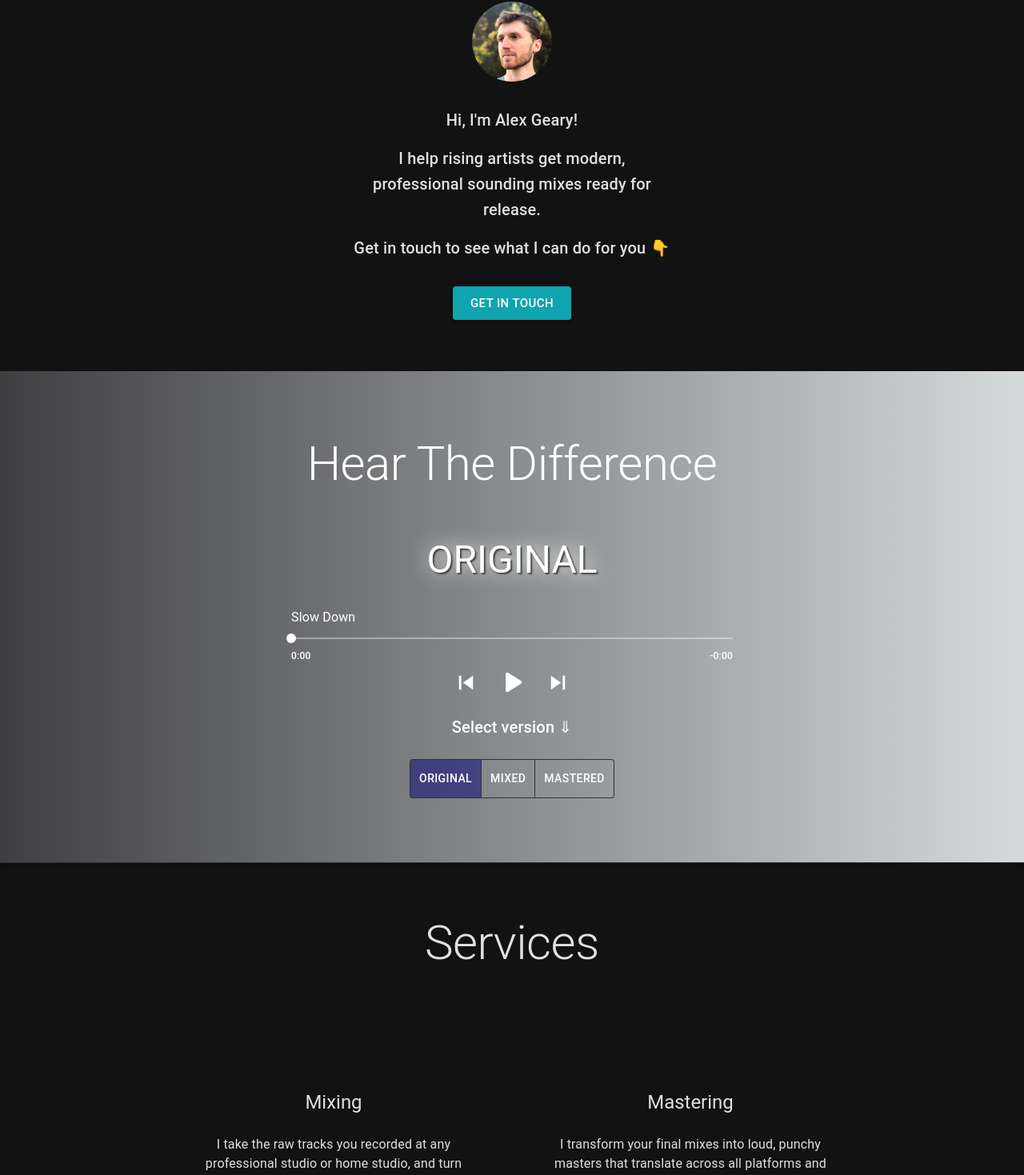
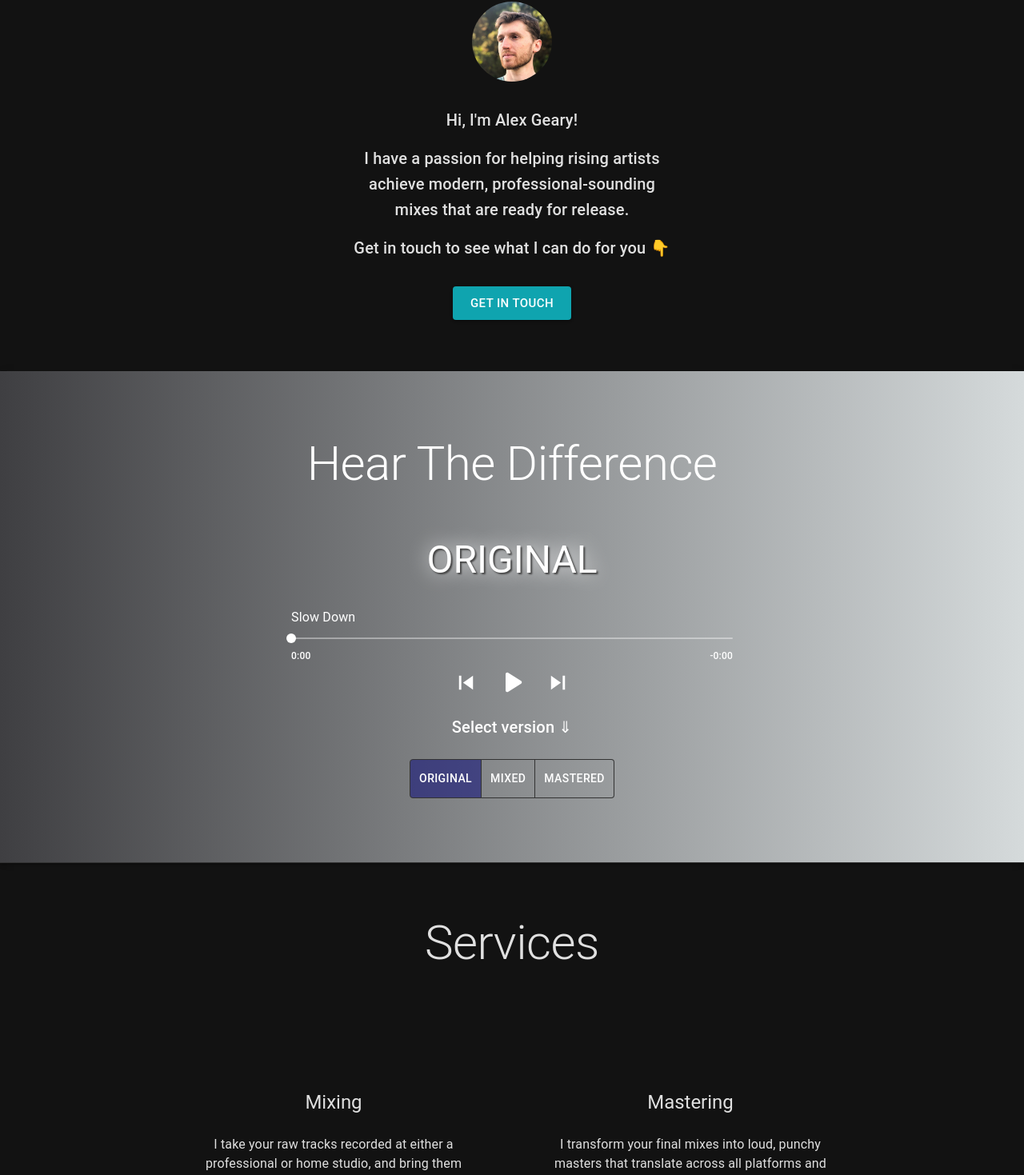
Before and after one commit to alexgeary37/agmasteringClient, a React (Create React App) app: page / in a window 1280 px wide. Shown: the part 566-2035 px from the top of the page at 80% size. Built offline with nearby package versions, Linux system fonts and the light colour scheme; no server answers; some icons are missing.

Commit message:
Change mixing def

```diff
--- a/src/components/Home.jsx
+++ b/src/components/Home.jsx
@@ -86,8 +86,8 @@ export default function Home() {
           Hi, I'm Alex Geary!
         </Typography>
         <Typography variant="h6" align="center" paddingBlockEnd={2}>
-          I help rising artists get modern, professional sounding mixes ready
-          for release.
+          I have a passion for helping rising artists achieve modern,
+          professional-sounding mixes that are ready for release.
         </Typography>
         <Typography variant="h6" align="center">
           Get in touch to see what I can do for you &#128071;
--- a/src/components/home/ServicesSection.jsx
+++ b/src/components/home/ServicesSection.jsx
@@ -38,9 +38,10 @@ export default function ServicesSection() {
               </Typography>
               <Container>
                 <Typography variant="body1" align="center" sx={{ mt: "3vh" }}>
-                  I take the raw tracks you recorded at any professional studio
-                  or home studio, and turn them into a professional, polished
-                  recording.
+                  I take your raw tracks recorded at either a professional or
+                  home studio, and bring them together to give your music
+                  clarity, energy and a balanced sound that translates well
+                  across various speaker systems and listening environments.
                 </Typography>
               </Container>
             </Box>
```
